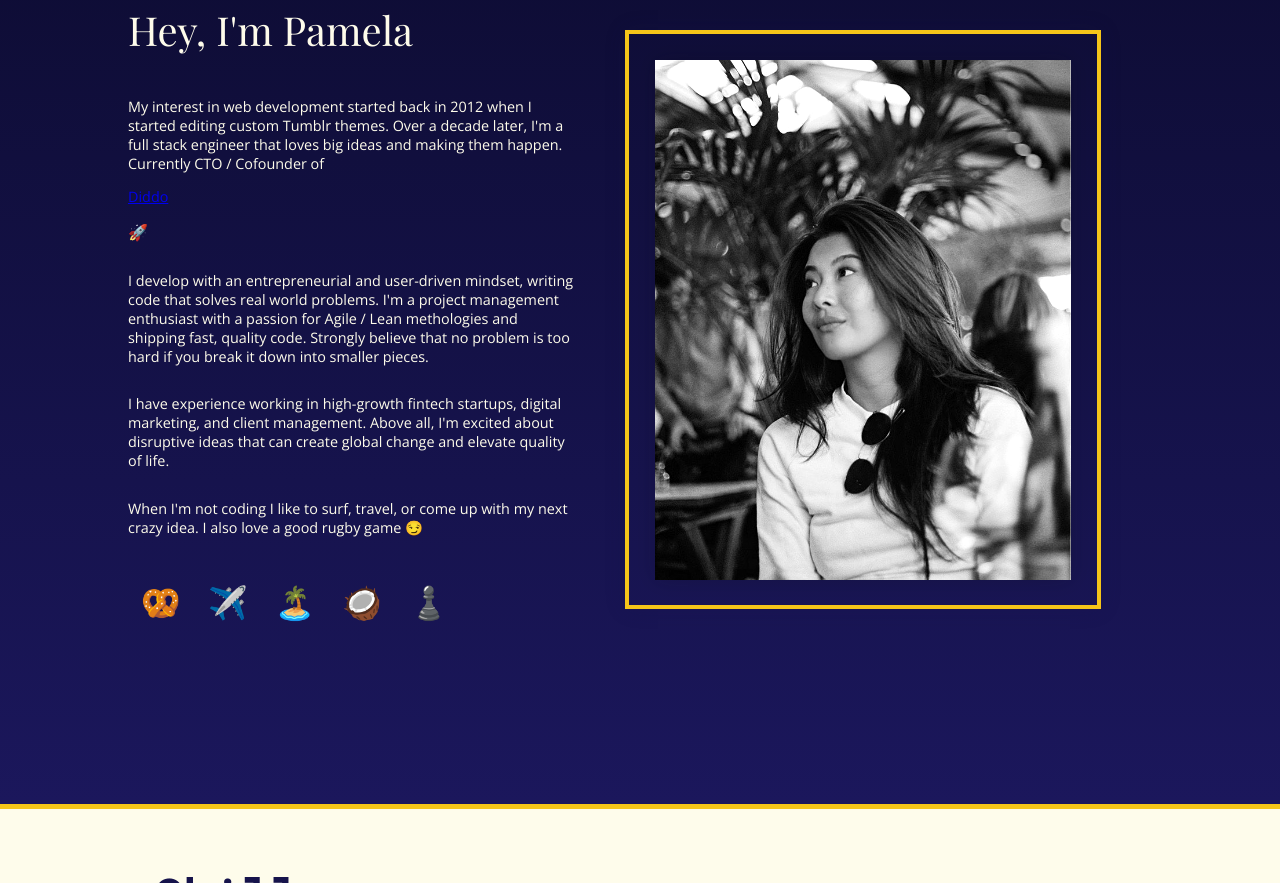
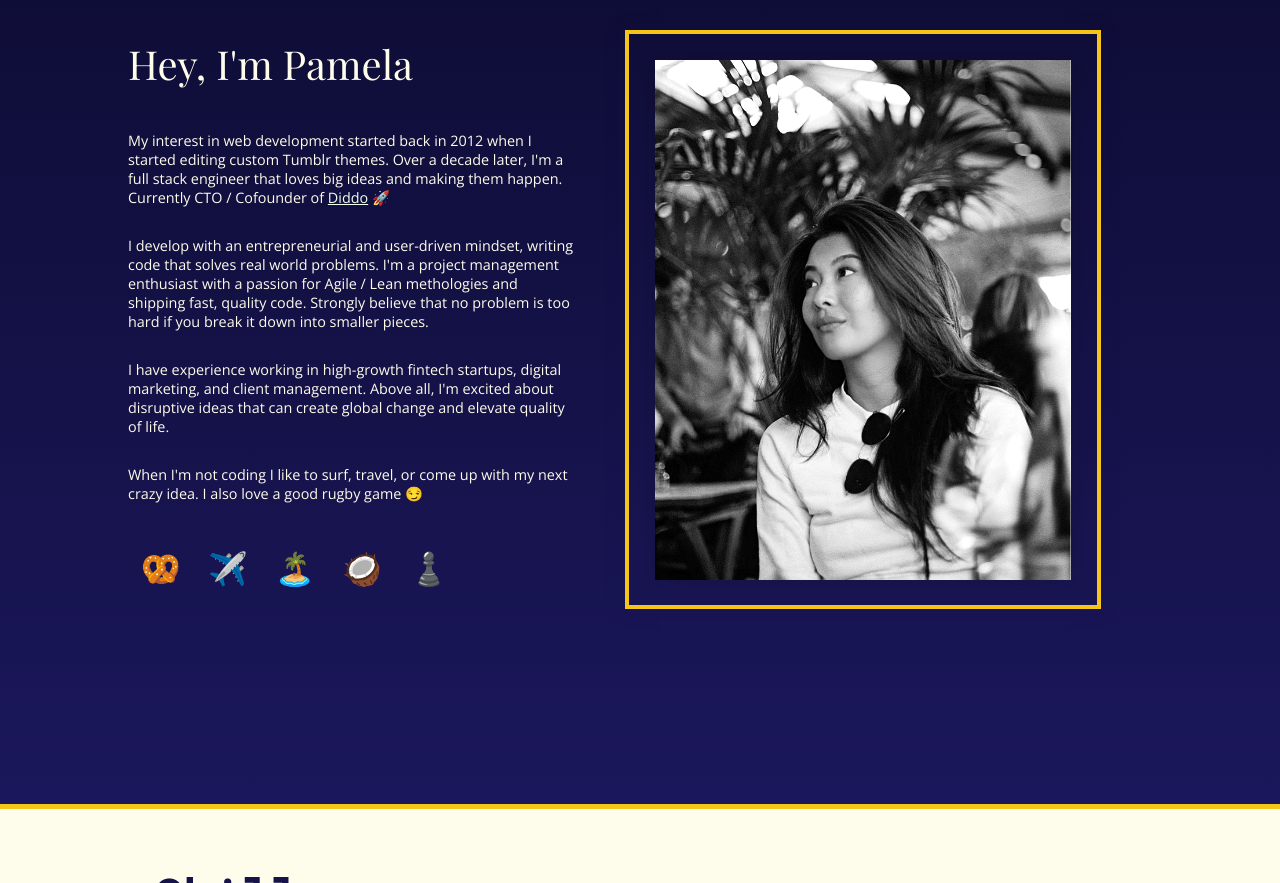
Before and after one commit to pamelakaylin/portfolio-site, a website: page public/index.html in a window 1280 px wide. Shown: the part 1880-2763 px from the top of the page. Drawn offline with nearby package versions, Linux system fonts and the light colour scheme.

Commit message:
fix: about me text

```diff
--- a/package.json
+++ b/package.json
@@ -4,7 +4,8 @@
   "description": "",
   "main": "index.js",
   "scripts": {
-    "test": "echo \"Error: no test specified\" && exit 1"
+    "test": "echo \"Error: no test specified\" && exit 1",
+    "start": "node main.js"
   },
   "author": "",
   "license": "ISC",
--- a/public/index.html
+++ b/public/index.html
@@ -173,8 +173,7 @@
             <p>
               My interest in web development started back in 2012 when I started
               editing custom Tumblr themes. Over a decade later, I'm a full
-              stack engineer that loves big ideas and making them happen. Currently CTO / Cofounder of <a href="https://www.shopdiddo.com/" target="_blank"><p>Diddo</p>
-          </a> 🚀
+              stack engineer that loves big ideas and making them happen. Currently CTO / Cofounder of <a href="https://www.shopdiddo.com/" target="_blank">Diddo</a> 🚀
             </p>
           </div>
           <div>
--- a/public/sass/_aboutme.scss
+++ b/public/sass/_aboutme.scss
@@ -65,6 +65,10 @@
       }
 
       p {
+        a {
+          color: honeydew;
+        }
+
         font-family: $font_family3;
         @media only screen and (min-width: 768px) {
           font-size: 1.7rem;
--- a/public/sass/_global.scss
+++ b/public/sass/_global.scss
@@ -1,6 +1,6 @@
-@import '_variables';
-@import '_mixin';
-@import '_keyframes';
+@import "_variables";
+@import "_mixin";
+@import "_keyframes";
 
 * {
   box-sizing: border-box;
```
Also changed, not shown: public/sass/style.css, 4 other files.
